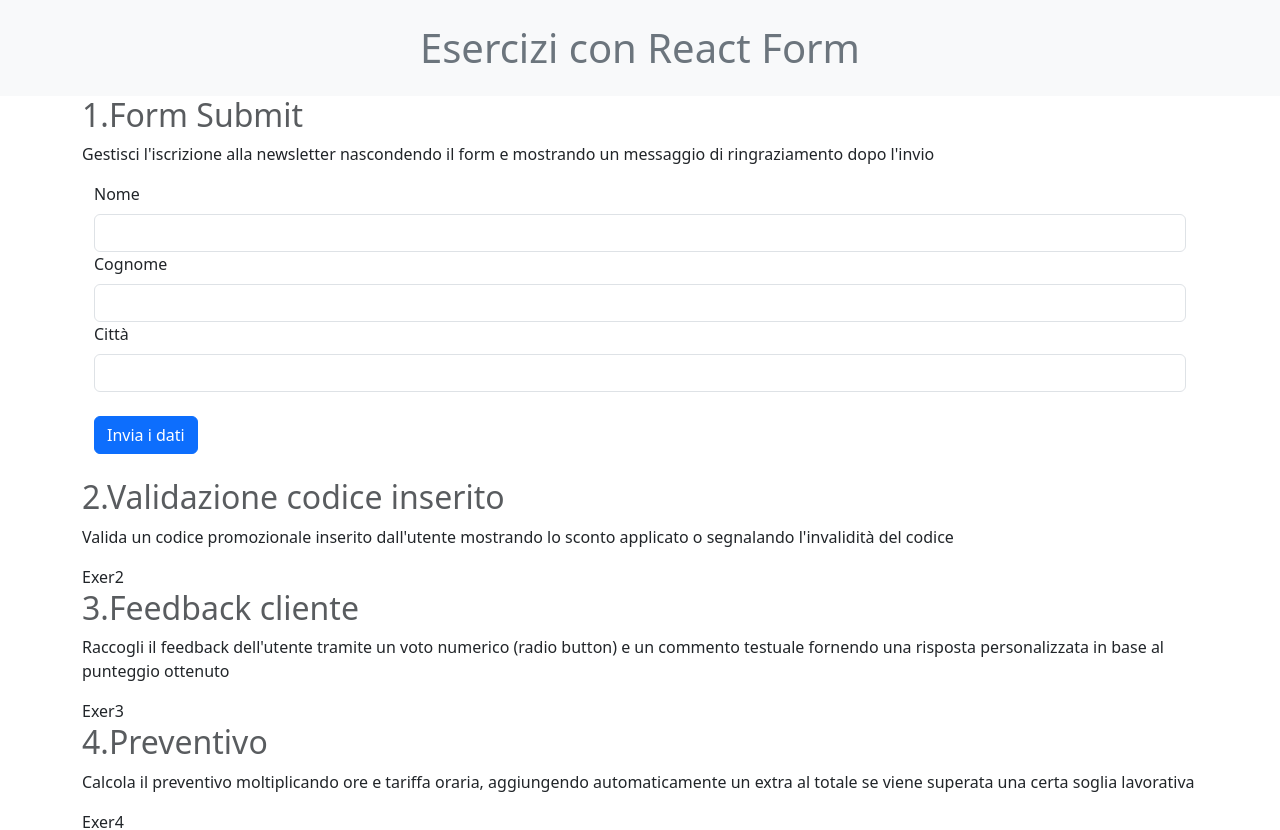
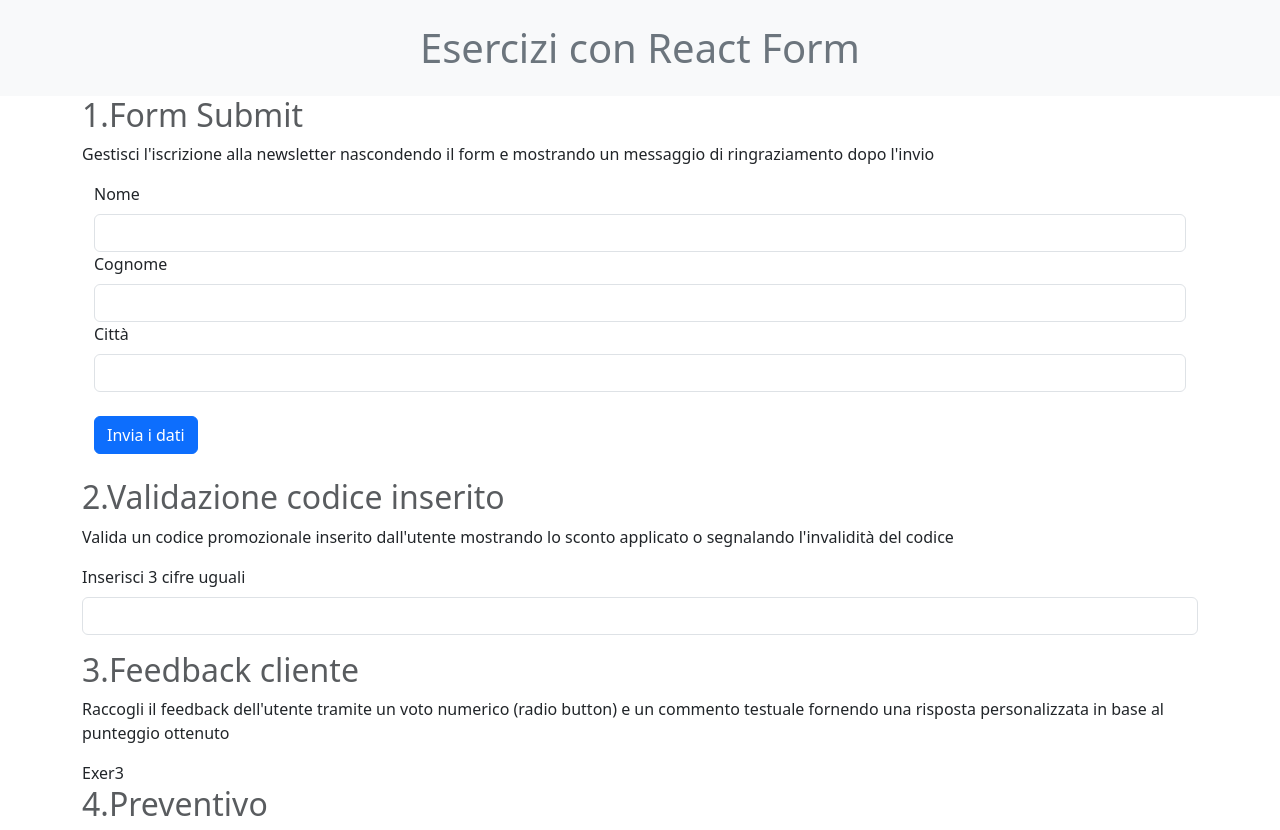
Before and after one commit to alice-rovere/react-form, a React (Vite) app: page / in a window 1280 px wide. Shown: the top 830 px of the page. Built offline with nearby package versions, Linux system fonts and the light colour scheme.

Commit message:
feat: enhance Exer2 component with input handling and discount messaging

```diff
--- a/src/data/Exer1.jsx
+++ b/src/data/Exer1.jsx
@@ -8,13 +8,6 @@
   const [campi, setCampi] = useState(initialState);
   const [isSubmitted, setIsSubmitted] = useState(false);
 
-  // function handleSetCampi(e) {
-  //   const { value, nome } = e.target;
-  //   setCampi((actual) => ({
-  //     ...actual,
-  //     [nome]: value,
-  //   }));
-  // }
   function handleSubmit(e) {
     e.preventDefault;
     setCampi(initialState);
@@ -24,7 +17,7 @@
   return (
     <div className="container">
       {isSubmitted || (
-        <form onSubmit={handleSubmit}>
+        <form onSubmit={(e) => handleSubmit(e)}>
           <label className="form-label" htmlFor="nome">
             Nome
           </label>
--- a/src/data/Exer2.jsx
+++ b/src/data/Exer2.jsx
@@ -1,3 +1,36 @@
+import { useState } from "react";
+
+const codiciValidi = ["111", "222", "333", "444"];
+const codiciNonValidi = ["555", "777", "888", "999"];
+const codiceSuperSconto = ["000", "666"];
 export default function Exer2() {
-  return <div>Exer2</div>;
+  const [codice, setCodice] = useState("");
+  const [messaggio, setMessaggio] = useState("");
+  function handleSetCodice(codice) {
+    setCodice(codice);
+    if (codiciValidi.includes(codice)) {
+      setMessaggio("Sconto di 50 euro");
+    } else if (codiciNonValidi.includes(codice)) {
+      setMessaggio("Non hai sconti, mi dispiace");
+    } else if (codiceSuperSconto.includes(codice)) {
+      setMessaggio("Bravo, superscontissimo di 100 euro");
+    } else {
+      setMessaggio("");
+    }
+  }
+  return (
+    <div>
+      <label className="form-label" htmlFor="codice">
+        Inserisci 3 cifre uguali
+      </label>
+      <input
+        onChange={(e) => handleSetCodice(e.target.value)}
+        value={codice}
+        className="form-control"
+        id="codice"
+        type="text"
+      />
+      <p>{messaggio}</p>
+    </div>
+  );
 }
```
